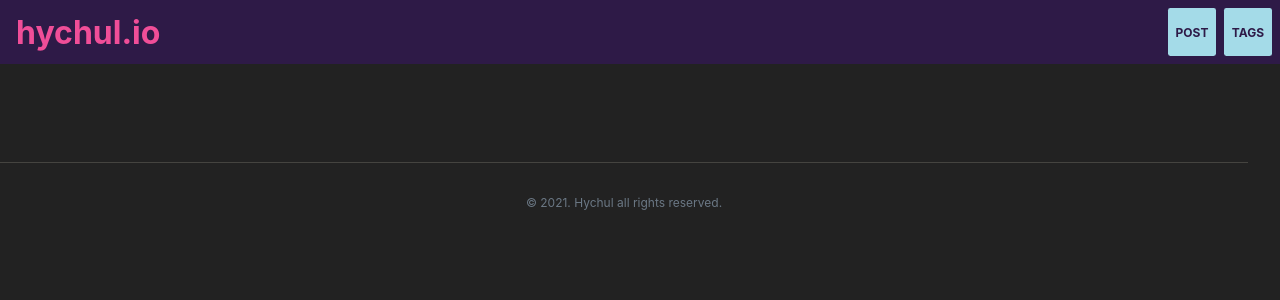
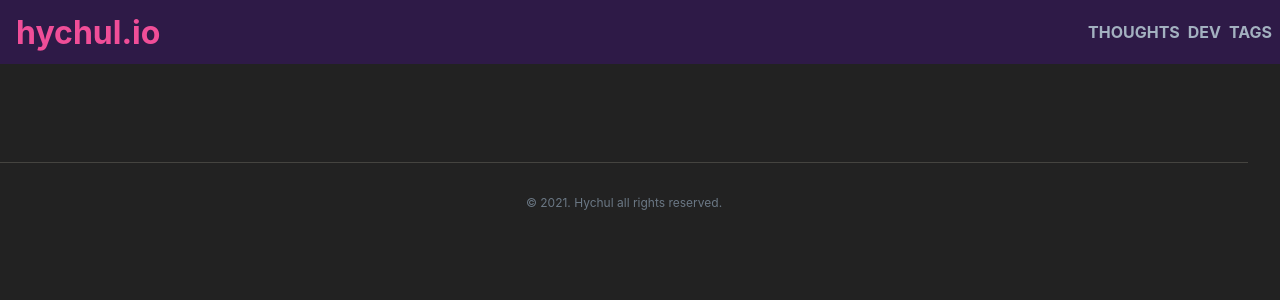
Before and after one commit to hychul/hychul.github.io, a React (Create React App) app: page /posts in a window 1280 px wide. Shown: the top 300 px of the page. Built offline with nearby package versions, Linux system fonts and the light colour scheme; no server answers.

Commit message:
Add menu reducer

```diff
--- a/src/main/javascript/component/nav-bar/NavBar.js
+++ b/src/main/javascript/component/nav-bar/NavBar.js
@@ -1,8 +1,15 @@
+import { UPDATE_MENU } from "main/javascript/redux/action";
 import React from "react";
+import { connect } from "react-redux";
 import { Link } from "react-router-dom";
-// import dduggy from "main/resource/image/dduggy.jpg";
 
-function NavBar() {
+function NavBar(props) {
+  var menu = props.menu.menu;
+  var home = props.home;
+  var thoughs = props.thoughts;
+  var dev = props.dev;
+  var tags = props.tags;
+
   return (
     <div
       style={{
@@ -38,24 +45,10 @@ function NavBar() {
           }}
           to={{ pathname: `/` }}
           replace
+          onClick={() => {
+            home();
+          }}
         >
-          {/* <img
-           style={{
-             width: "3rem",
-             height: "3rem",
-           }}
-           onMouseOver={() => {
-             console.log("over");
-           }}
-           onMouseOut={() => {
-             console.log("out");
-           }}
-           onClick={() => {
-             console.log("click");
-           }}
-           src={dduggy}
-           alt="home"
-         /> */}
           <div
             style={{
               // center
@@ -89,23 +82,23 @@ function NavBar() {
               justifyContent: "center",
               alignItems: "center",
               margin: "0rem 0.25rem",
-              width: "3rem",
-              height: "3rem",
-              borderRadius: "0.2em",
               textDecoration: "none",
-              backgroundColor: "#a4dbe8",
               textAlign: "center",
               verticalAlign: "middle",
               fontWeight: "bold",
-              color: "#2e1a47",
-              fontSize: "12px",
+              // eslint-disable-next-line
+              color: menu == "thoughts" ? "#a4dbe8" : "#a3b1c0",
+              fontSize: "16px",
+            }}
+            onClick={() => {
+              thoughs();
             }}
           >
-            POST
+            THOUGHTS
           </Link>
-          {/* <Link
+          <Link
             to={{
-              pathname: `/wiki`,
+              pathname: `/posts`,
             }}
             style={{
               gridRow: "2",
@@ -113,20 +106,21 @@ function NavBar() {
               justifyContent: "center",
               alignItems: "center",
               margin: "0rem 0.25rem",
-              width: "3rem",
               height: "3rem",
-              borderRadius: "0.2em",
               textDecoration: "none",
-              backgroundColor: "#a4dbe8",
               textAlign: "center",
               verticalAlign: "middle",
               fontWeight: "bold",
-              color: "#2e1a47",
-              fontSize: "12px",
+              // eslint-disable-next-line
+              color: menu == "dev" ? "#a4dbe8" : "#a3b1c0",
+              fontSize: "16px",
+            }}
+            onClick={() => {
+              dev();
             }}
           >
-            WIKI
-          </Link> */}
+            DEV
+          </Link>
           <Link
             to={{
               pathname: `/tags`,
@@ -137,16 +131,17 @@ function NavBar() {
               justifyContent: "center",
               alignItems: "center",
               margin: "0rem 0rem 0rem 0.25rem",
-              width: "3rem",
               height: "3rem",
-              borderRadius: "0.2em",
               textDecoration: "none",
-              backgroundColor: "#a4dbe8",
               textAlign: "center",
               verticalAlign: "middle",
               fontWeight: "bold",
-              color: "#2e1a47",
-              fontSize: "12px",
+              // eslint-disable-next-line
+              color: menu == "tags" ? "#a4dbe8" : "#a3b1c0",
+              fontSize: "16px",
+            }}
+            onClick={() => {
+              tags();
             }}
           >
             TAGS
@@ -157,4 +152,15 @@ function NavBar() {
   );
 }
 
-export default NavBar;
+const mapStateToProps = (state) => ({
+  menu: state.menu,
+});
+
+const mapDispatchToProps = (dispatch) => ({
+  home: () => dispatch({ type: UPDATE_MENU, menu: "home" }),
+  thoughts: () => dispatch({ type: UPDATE_MENU, menu: "thoughts" }),
+  dev: () => dispatch({ type: UPDATE_MENU, menu: "dev" }),
+  tags: () => dispatch({ type: UPDATE_MENU, menu: "tags" }),
+});
+
+export default connect(mapStateToProps, mapDispatchToProps)(NavBar);
--- a/src/main/javascript/component/tag/TapGroup.js
+++ b/src/main/javascript/component/tag/TapGroup.js
@@ -15,10 +15,7 @@ const customRenderer = (tag, count, color) => {
         margin: `${count / 25}px`,
         padding: `0em 0.25em`,
         textDecoration: "none",
-        // borderRadius: "0.25em",
-        // backgroundColor: "#181818",
         fontSize: `${count / 15}em`,
-        // color: `${color}`,
         color: "#a3b1c0",
       }}
     >
--- a/src/main/javascript/container/post/PostListContainer.js
+++ b/src/main/javascript/container/post/PostListContainer.js
@@ -6,6 +6,7 @@ import { loadPosts } from "main/javascript/redux/reducer/post";
 function PostListContainer(props) {
   props.loadPosts();
 
+  const menu = props.menu;
   const page = props.page ?? 1;
   const tag = props.tag ?? "all";
   const postList = props.state.map.get(tag) ?? [];
@@ -14,6 +15,7 @@ function PostListContainer(props) {
 }
 
 const mapStateToProps = (state) => ({
+  menu: state.menu.menu,
   state: state.posts,
 });
 
--- a/src/main/javascript/redux/action/index.js
+++ b/src/main/javascript/redux/action/index.js
@@ -1,2 +1,3 @@
+export const UPDATE_MENU = "UPDATE_MENU";
 export const UPDATE_POST_LIST = "UPDATE_POST_LIST";
 export const UPDATE_TAG = "UPDATE_TAG";
--- a/src/main/javascript/redux/reducer/index.js
+++ b/src/main/javascript/redux/reducer/index.js
@@ -1,8 +1,10 @@
 import { combineReducers } from "redux";
+import menuReducer from "./menu";
 import postReducer from "./post";
 import tagReducer from "./tag";
 
 export default combineReducers({
+  menu: menuReducer,
   posts: postReducer,
   tags: tagReducer,
 });
--- /dev/null
+++ b/src/main/javascript/redux/reducer/menu.js
@@ -0,0 +1,18 @@
+import { UPDATE_MENU } from "main/javascript/redux/action";
+
+const initialState = {
+  menu: "home",
+};
+
+function menuReducer(state = initialState, action) {
+  switch (action.type) {
+    case UPDATE_MENU:
+      return {
+        menu: action.menu,
+      };
+    default:
+      return state;
+  }
+}
+
+export default menuReducer;
```
